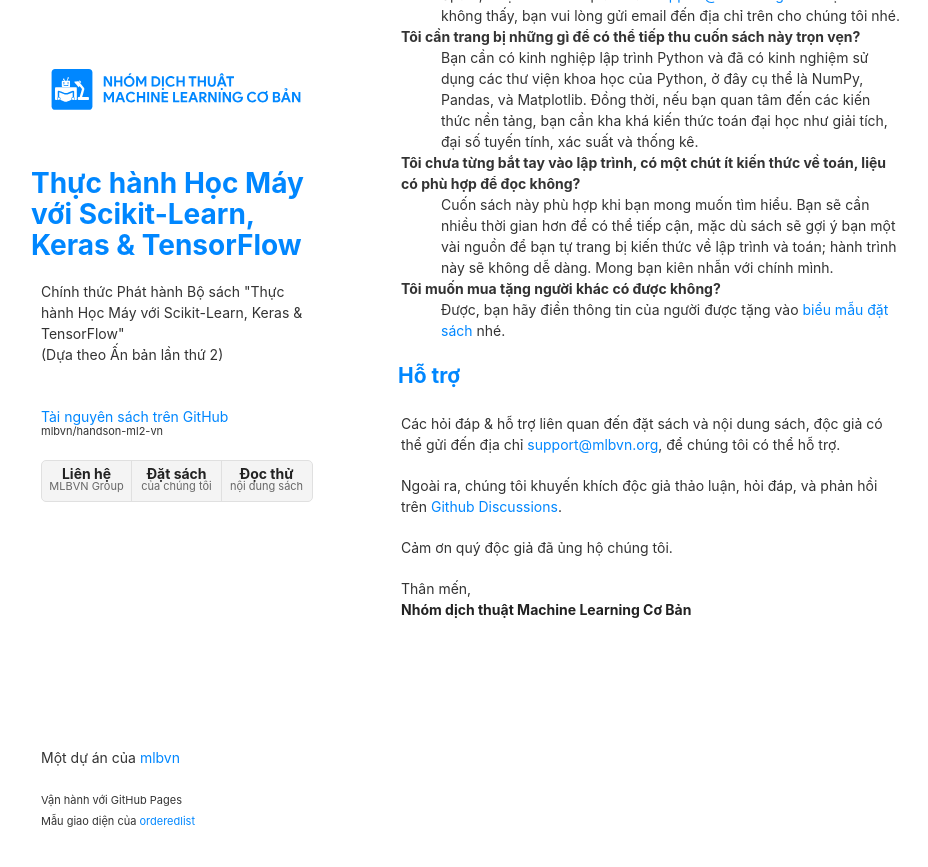
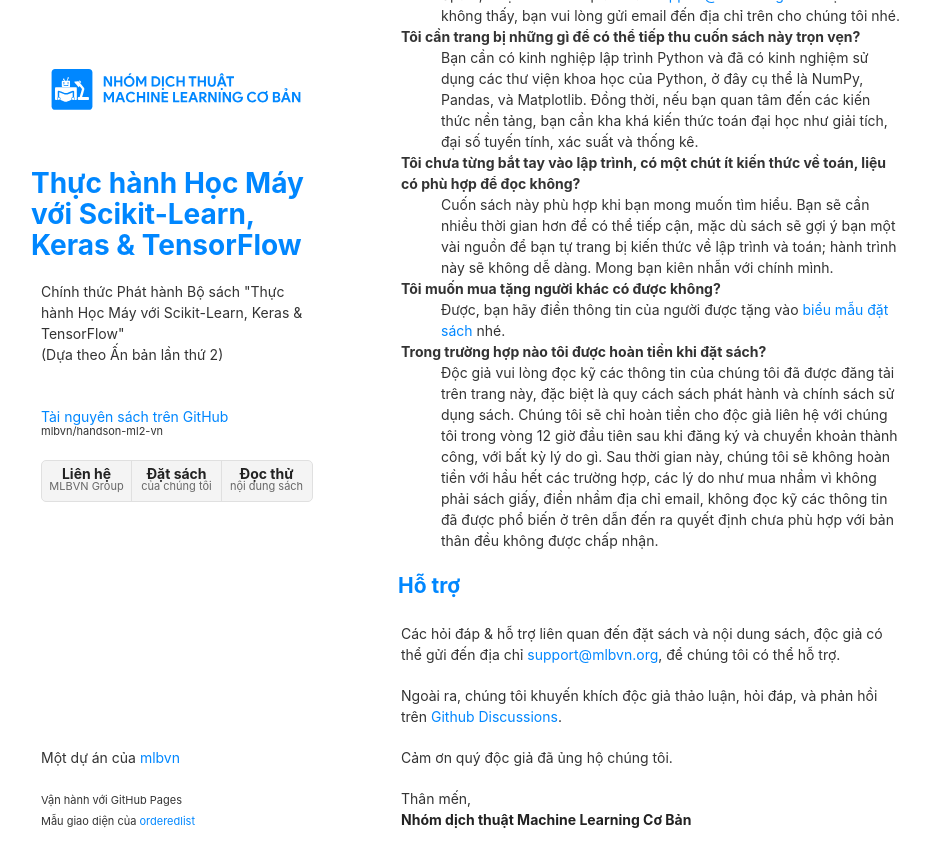
Before and after one commit to mlbvn/hml-book, a Jekyll site: the page built from index.md, in a window 1280 px wide and 900 px high, scrolled down 2694 px. Shown: the top 867 px of the window, without its empty margins (169-1097 px from the left). Built offline with Jekyll 4.4.1, drawn with Linux system fonts in a browser that asks for light colours; our own code applies the rules of GitHub Pages for plain Markdown files.

Commit message:
minor change

```diff
--- a/index.md
+++ b/index.md
@@ -107,6 +107,12 @@ hành trình này sẽ không dễ dàng. Mong bạn kiên nhẫn với chính m
 <dt>Tôi muốn mua tặng người khác có được không?</dt>
 <dd>Được, bạn hãy điền thông tin của người được tặng vào <a href="https://forms.gle/j9y3jxNRdn5Q86H49">biểu mẫu
 đặt sách</a> nhé.</dd>
+<dt>Trong trường hợp nào tôi được hoàn tiền khi đặt sách?</dt>
+<dd>Độc giả vui lòng đọc kỹ các thông tin của chúng tôi đã được đăng tải trên trang này, đặc biệt là quy cách sách
+phát hành và chính sách sử dụng sách. Chúng tôi sẽ chỉ hoàn tiền cho độc giả liên hệ với chúng tôi trong vòng 12 giờ
+đầu tiên sau khi đăng ký và chuyển khoản thành công, với bất kỳ lý do gì. Sau thời gian này, chúng tôi sẽ không hoàn
+tiền với hầu hết các trường hợp, các lý do như mua nhầm vì không phải sách giấy, điền nhầm địa chỉ email, không đọc
+kỹ các thông tin đã được phổ biến ở trên dẫn đến ra quyết định chưa phù hợp với bản thân đều không được chấp nhận.</dd>
 </dl>
 
 ## Hỗ trợ
```
